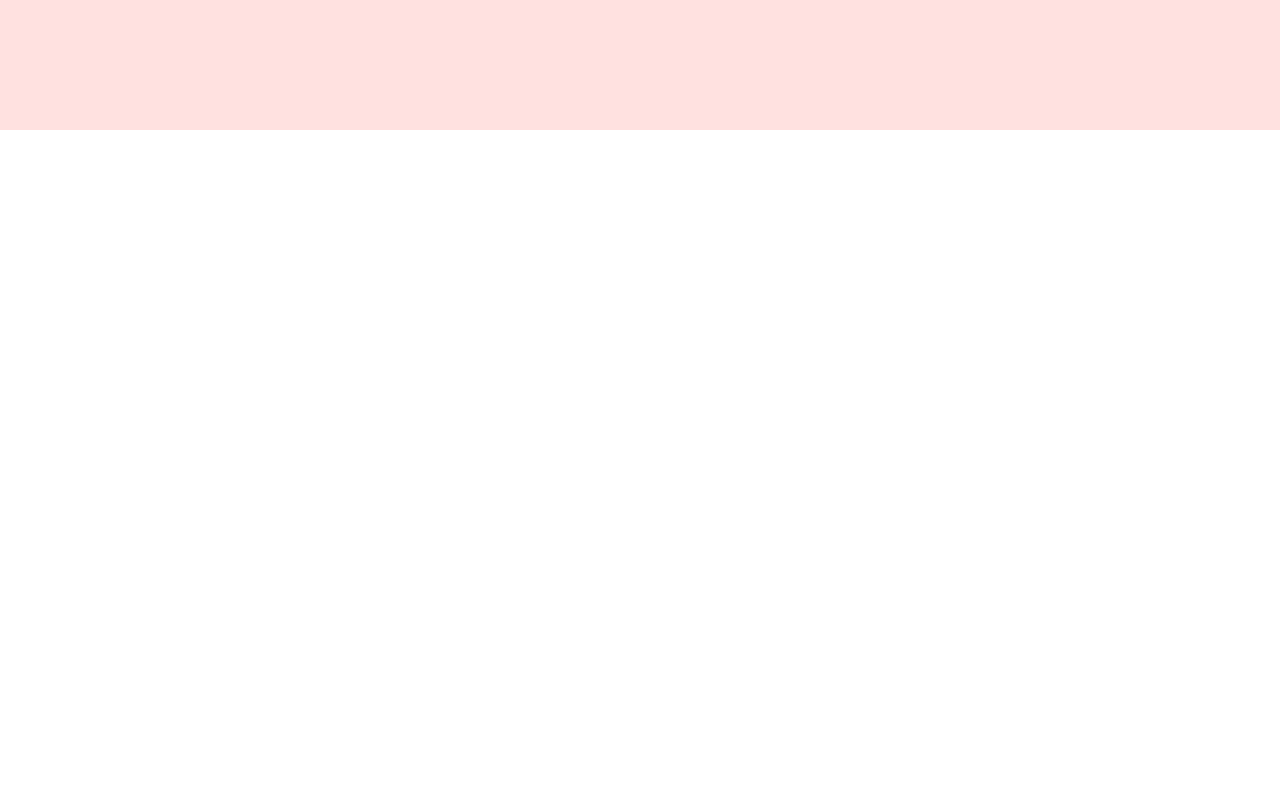
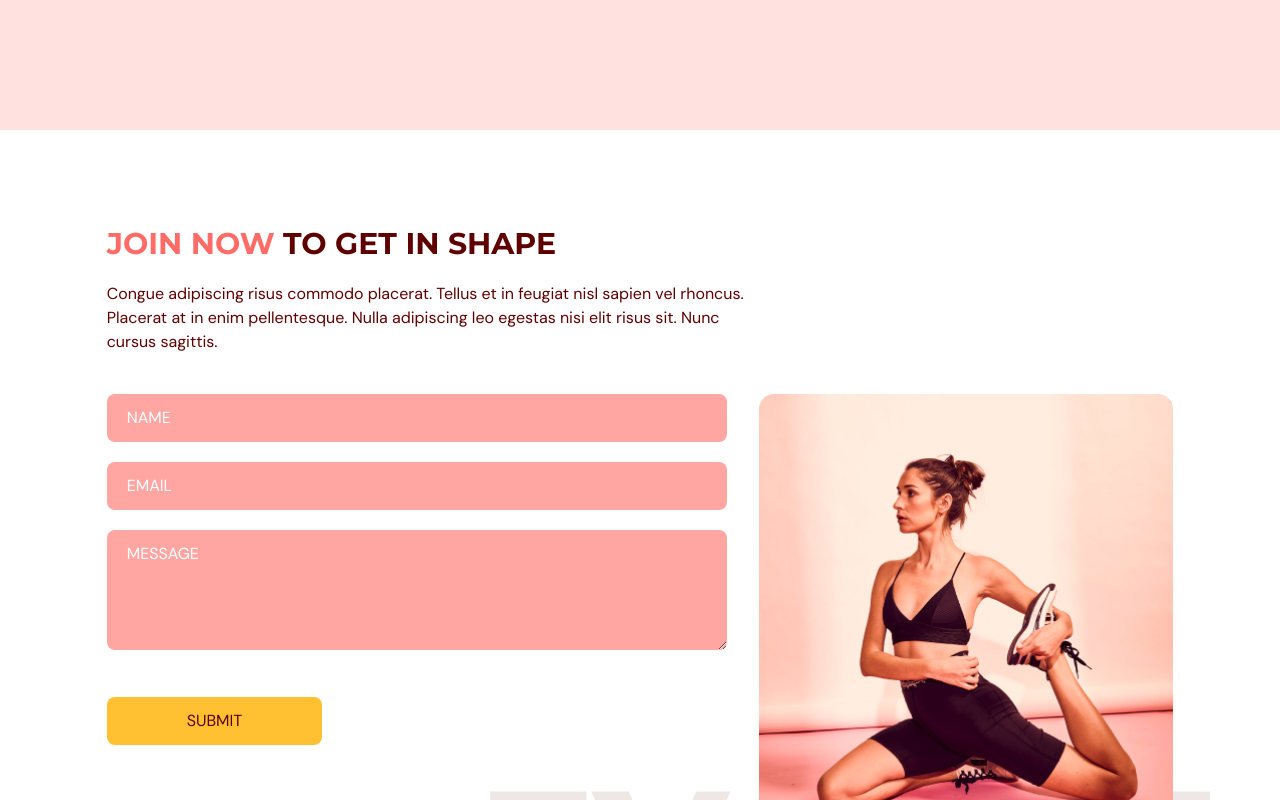
Before and after one commit to khantseithu/GymifyTS, a React (Vite) app: page / in a window 1280 px wide. Shown: the part 2860-3660 px from the top of the page. Before the commit the page ends 2990 px from the top, so only its background shows below. Built offline with nearby package versions, Linux system fonts and the light colour scheme.

Commit message:
Build ContactUs Section Fixes #9

```diff
--- a/package.json
+++ b/package.json
@@ -14,7 +14,8 @@
     "framer-motion": "^10.12.4",
     "react": "^18.2.0",
     "react-anchor-link-smooth-scroll": "^1.0.12",
-    "react-dom": "^18.2.0"
+    "react-dom": "^18.2.0",
+    "react-hook-form": "^7.43.9"
   },
   "devDependencies": {
     "@types/node": "^18.16.3",
--- a/src/App.tsx
+++ b/src/App.tsx
@@ -5,6 +5,7 @@
 import Home from "@/scenes/home";
 import OurClasses from "@/scenes/ourclasses";
 import Benefits from "./scenes/benefits";
+import ContactUs from "@/scenes/contactus"
 
 // type Props = {
 //   selectedPage: string;
@@ -44,6 +45,7 @@
         <Home setSelectedPage={setSelectedPage} />
         <Benefits setSelectedPage={setSelectedPage} />
         <OurClasses setSelectedPage={setSelectedPage} />
+        <ContactUs setSelectedPage={setSelectedPage} />
       </div>
     </>
   );
--- /dev/null
+++ b/src/scenes/contactus/index.tsx
@@ -0,0 +1,156 @@
+import { useForm } from "react-hook-form";
+import { SelectedPage } from "@/shared/types";
+import { motion } from "framer-motion";
+import ContactUsPageGraphic from "@/assets/ContactUsPageGraphic.png";
+import HText from "@/shared/HText";
+
+type Props = {
+  setSelectedPage: (value: SelectedPage) => void;
+};
+const ContactUs = ({ setSelectedPage }: Props) => {
+  const inputStyles = `mb-5 w-full rounded-lg bg-primary-300
+  px-5 py-3 placeholder-white`;
+  const {
+    register,
+    formState: { errors },
+    trigger,
+  } = useForm();
+
+  const onSubmit = async (e: any) => {
+    const isValid = await trigger();
+    if (!isValid) e.preventDefault();
+    console.log("submitted");
+  };
+
+  return (
+    <section className="mx-auto w-5/6 pb-32 pt-24" id="contactus">
+      <motion.div
+        onViewportEnter={() => setSelectedPage(SelectedPage.ContactUs)}
+      >
+        {/* HEADER */}
+        <motion.div
+          className="md:w-3/5"
+          initial="hidden"
+          whileInView="visible"
+          viewport={{ once: true, amount: 0.5 }}
+          transition={{ duration: 0.5 }}
+          variants={{
+            hidden: { opacity: 0, x: -50 },
+            visible: { opacity: 1, x: 0 },
+          }}
+        >
+          <HText>
+            <span className="text-primary-500">JOIN NOW</span> TO GET IN SHAPE
+          </HText>
+          <p className="my-5">
+            Congue adipiscing risus commodo placerat. Tellus et in feugiat nisl
+            sapien vel rhoncus. Placerat at in enim pellentesque. Nulla
+            adipiscing leo egestas nisi elit risus sit. Nunc cursus sagittis.
+          </p>
+        </motion.div>
+        {/* FORM & GRAPHIC */}
+        <div className="mt-10 justify-between gap-8 md:flex">
+          <motion.div
+            className="mt-10 basis-3/5 md:mt-0"
+            initial="hidden"
+            whileInView="visible"
+            viewport={{ once: true, amount: 0.5 }}
+            transition={{ duration: 0.5 }}
+            variants={{
+              hidden: { opacity: 0, y: 50 },
+              visible: { opacity: 1, y: 0 },
+            }}
+          >
+            <form
+              target="_blank"
+              action="https://formsubmit.co/ac272cdd6bcc7d22fbabd9d63a627740"
+              method="POST"
+              onSubmit={onSubmit}
+            >
+              <input
+                className={inputStyles}
+                type="text"
+                placeholder="NAME"
+                {...register("name", {
+                  required: true,
+                  maxLength: 100,
+                })}
+              />
+              {errors.name && (
+                <p className="mt-1 text-primary-500">
+                  {errors.name.type === "required" && "This field is required."}
+                  {errors.name.type === "maxLength" && "Max length exceeded."}
+                </p>
+              )}
+
+              {/* Email */}
+              <input
+                className={inputStyles}
+                type="email"
+                placeholder="EMAIL"
+                {...register("email", {
+                  required: true,
+                  pattern: /^[A-Z0-9._%+-]+@[A-Z0-9.-]+\.[A-Z]{2,}$/i,
+                })}
+              />
+              {errors.email && (
+                <p className="mt-1 text-primary-500">
+                  {errors.email.type === "required" &&
+                    "This field is required."}
+                  {errors.email.type === "pattern" && "Invalid email address."}
+                </p>
+              )}
+
+              {/* Message */}
+              <textarea
+                className={inputStyles}
+                rows={4}
+                cols={50}
+                placeholder="MESSAGE"
+                {...register("message", {
+                  required: true,
+                  maxLength: 2000,
+                })}
+              />
+              {errors.message && (
+                <p className="mt-1 text-primary-500">
+                  {errors.message.type === "required" &&
+                    "This field is required."}
+                  {errors.message.type === "maxLength" &&
+                    "Max length exceeded."}
+                </p>
+              )}
+
+              <button
+                type="submit"
+                className="mt-5 rounded-lg bg-secondary-500 px-20 py-3 transition duration-500 hover:text-white"
+              >
+                SUBMIT
+              </button>
+            </form>
+          </motion.div>
+          <motion.div
+            className="relative mt-16 basis-2/5 md:mt-0"
+            initial="hidden"
+            whileInView="visible"
+            viewport={{ once: true, amount: 0.5 }}
+            transition={{ delay: 0.7, duration: 0.5 }}
+            variants={{
+              hidden: { opacity: 0, x: -50 },
+              visible: { opacity: 1, x: 0 },
+            }}
+          >
+            <div className="w-full before:absolute before:-bottom-20 before:-right-10 before:z-[-1] md:before:content-evolvetext">
+              <img
+                src={ContactUsPageGraphic}
+                alt="Contact Us"
+                className="w-full"
+              />
+            </div>
+          </motion.div>
+        </div>
+      </motion.div>
+    </section>
+  );
+};
+export default ContactUs;
```
Also changed, not shown: 1 other file (tests, documents, lock files or other folders).
